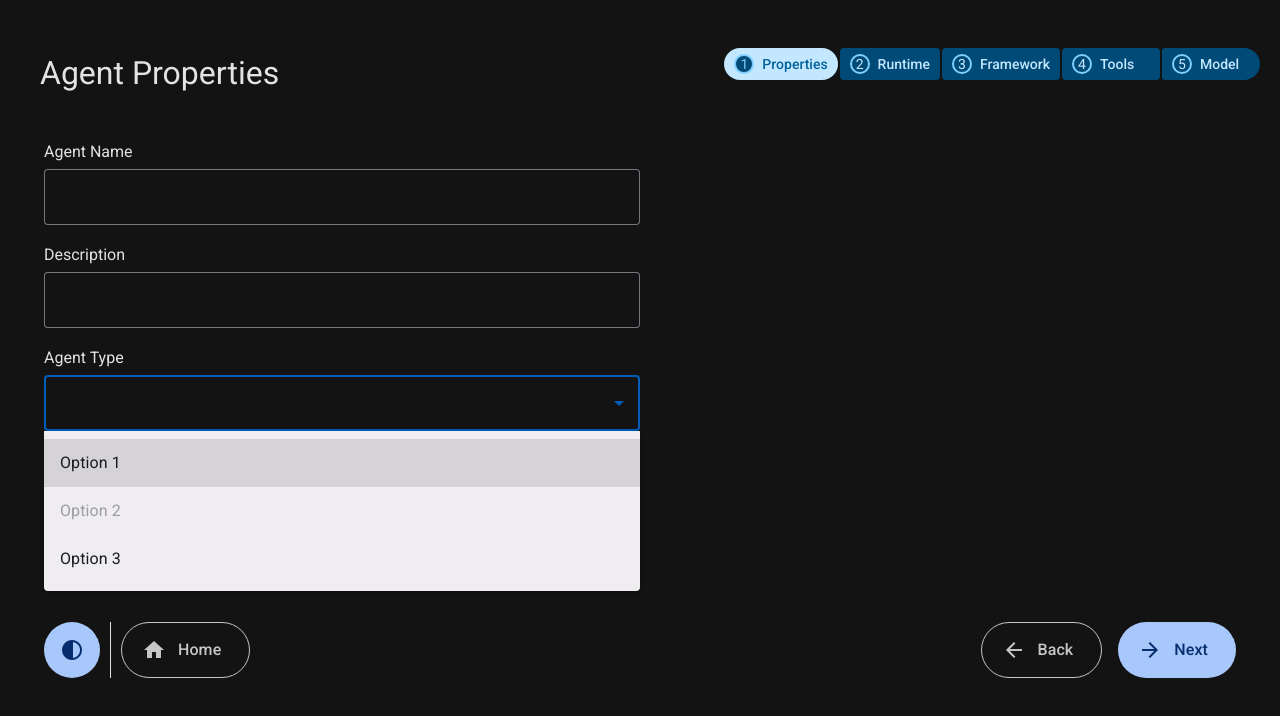
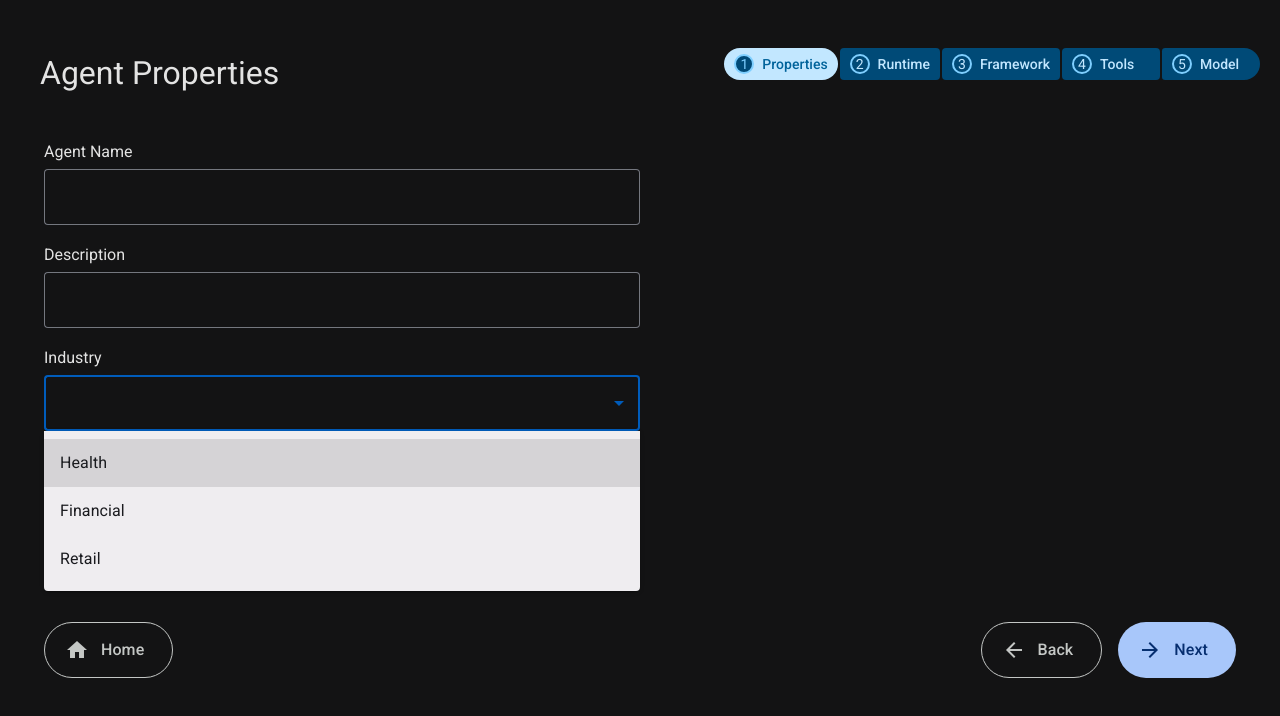
Before and after one commit to KenTandrian/AgentSmithy-KioskUI, an Angular app: page /create-bot in a window 1280 px wide. Both pictures are taken after a click on the element 342 px from the left and 403 px from the top of the page. Shown: the top 716 px of the page. Built offline with nearby package versions, Linux system fonts and the light colour scheme; what @angular/fire would draw is missing.

Commit message:
Changes for the theme removal

```diff
--- a/src/app/components/configure-bot/configure-bot.component.html
+++ b/src/app/components/configure-bot/configure-bot.component.html
@@ -14,8 +14,7 @@
                                     <input *ngSwitchCase="'input'" matInput [placeholder]="field.placeholder!"
                                         [formControlName]="field.controlName" [required]="field.required!" class="input-text">
                                     <mat-select *ngSwitchCase="'select'" [formControlName]="field.controlName">
-                                        <mat-option *ngFor="let option of field.options" [value]="option.value"
-                                            [disabled]="option.disabled">{{ option.label }}</mat-option>
+                                        <mat-option *ngFor="let option of field.options" [value]="option.value">{{ option.label }}</mat-option>
                                     </mat-select>
                                 </ng-container>
                             </mat-form-field>
@@ -47,18 +46,16 @@
                                         class="material-symbols-outlined">
                                         code
                                     </span><span>View code example</span></button>
-
-
                             </div>
                         </div>
                     </div>
 
                     <div class="footer-container">
                         <div class="button-container">
-                            <button class="contrast" mat-fab (click)="toggleTheme()">
+                            <!-- <button class="contrast" mat-fab (click)="toggleTheme()">
                                 <mat-icon>contrast</mat-icon>
-                            </button>
-                            <span class="border"></span>
+                            </button> -->
+                            <!-- <span class="border"></span> -->
                             <button *ngIf="step.hasHome" class="backward" mat-fab extended (click)="goToHome()">
                                 <mat-icon>home</mat-icon>
                                 Home
--- a/src/app/components/configure-bot/configure-bot.component.ts
+++ b/src/app/components/configure-bot/configure-bot.component.ts
@@ -47,11 +47,11 @@ export class ConfigureBotComponent {
       fields: [
         { label: 'Agent Name', type: 'input', controlName: 'agentName', placeholder: '', required: true },
         { label: 'Description', type: 'input', controlName: 'description', placeholder: '', required: true },
-        { label: 'Agent Type', type: 'select', controlName: 'agentType', options: [
-          { value: 'option1', label: 'Option 1' },
-          { value: 'option2', label: 'Option 2', disabled: true },
-          { value: 'option3', label: 'Option 3' }
-        ] },
+        // { label: 'Agent Type', type: 'select', controlName: 'agentType', options: [
+        //   { value: 'option1', label: 'Option 1' },
+        //   { value: 'option2', label: 'Option 2', disabled: true },
+        //   { value: 'option3', label: 'Option 3' }
+        // ] },
         { label: 'Industry', type: 'select', controlName: 'industry', options: [
           { value: 'Health', label: 'Health' },
           { value: 'Financial', label: 'Financial' },
@@ -149,13 +149,13 @@ export class ConfigureBotComponent {
           subtitle: '"Pre-built" tools for LLMs are ready-made components that provide easy access to common functionalities and services, like searching the web or accessing specific APIs. These tools are pre-configured and often come bundled with platforms like LangChain, allowing developers to quickly integrate them into their applications without building everything from scratch.',
           caption: 'from langchain.agents import load_tools \n\n# Load the pre-built Google Search tool \ntools = load_tools(["google-search"]) \n\n# Use the tool (e.g., within an agent) \ntools[0].run("What\'s the weather in Boston, MA?")'
         },
-        {
-          label: 'TBD',
-          isSelected: false,
-          onClick: () => this.selectTools('TBD'),
-          subtitle: 'Tempus interdum tincidunt suspendisse pulvinar. In habitant lorem quis viverra. Cum facilisi sit scelerisque mi sed porttitor mauris. Adipiscing pellentesque lobortis eget amet lectus. Nulla a et sit at id massa purus volutpat urna. Accumsan.',
-          caption: 'aiplatform.init(project="your-project-id", location="your-region") \nllm = VertexAI(model_name="text-bison@001") \nagent = "Agent description here" \nremote_agent = aiplatform.reasoning_engines.ReasoningEngine.create( \n\tagent=agent, \n\trequirements=[ "google-cloud-aiplatform[langchain,reasoningengine]", \n\t"cloudpickle==3.0.0", "pydantic==2.7.4", "langchain-google-community", "google-cloud-discoveryengine", ], \n)'
-        }
+        // {
+        //   label: 'TBD',
+        //   isSelected: false,
+        //   onClick: () => this.selectTools('TBD'),
+        //   subtitle: 'Tempus interdum tincidunt suspendisse pulvinar. In habitant lorem quis viverra. Cum facilisi sit scelerisque mi sed porttitor mauris. Adipiscing pellentesque lobortis eget amet lectus. Nulla a et sit at id massa purus volutpat urna. Accumsan.',
+        //   caption: 'aiplatform.init(project="your-project-id", location="your-region") \nllm = VertexAI(model_name="text-bison@001") \nagent = "Agent description here" \nremote_agent = aiplatform.reasoning_engines.ReasoningEngine.create( \n\tagent=agent, \n\trequirements=[ "google-cloud-aiplatform[langchain,reasoningengine]", \n\t"cloudpickle==3.0.0", "pydantic==2.7.4", "langchain-google-community", "google-cloud-discoveryengine", ], \n)'
+        // }
       ],
       selectedOptionResponse: {
         subtitle: 'APIs offer flexibility and customization, allowing developers to tailor LLM interactions precisely to their needs and integrate them deeply within existing systems.  Pre-built tools, on the other hand, provide convenience and speed, offering ready-made solutions for common LLM use cases like chatbots, summarization, or question answering, often with user-friendly interfaces and requiring less coding.  Choose APIs when fine-grained control and deep integration are paramount, and pre-built tools when rapid development and ease of use are prioritized.',
--- a/src/app/components/home/home.component.html
+++ b/src/app/components/home/home.component.html
@@ -21,9 +21,9 @@
     </div>
     <div class="second-row-container">
         <div class="left-footer">
-            <button class="contrast" mat-fab (click)="toggleTheme()">
+            <!-- <button class="contrast" mat-fab (click)="toggleTheme()">
                 <mat-icon>contrast</mat-icon>
-            </button>
+            </button> -->
         </div>
         <div class="right-footer">
             <div class="button-container">
```
